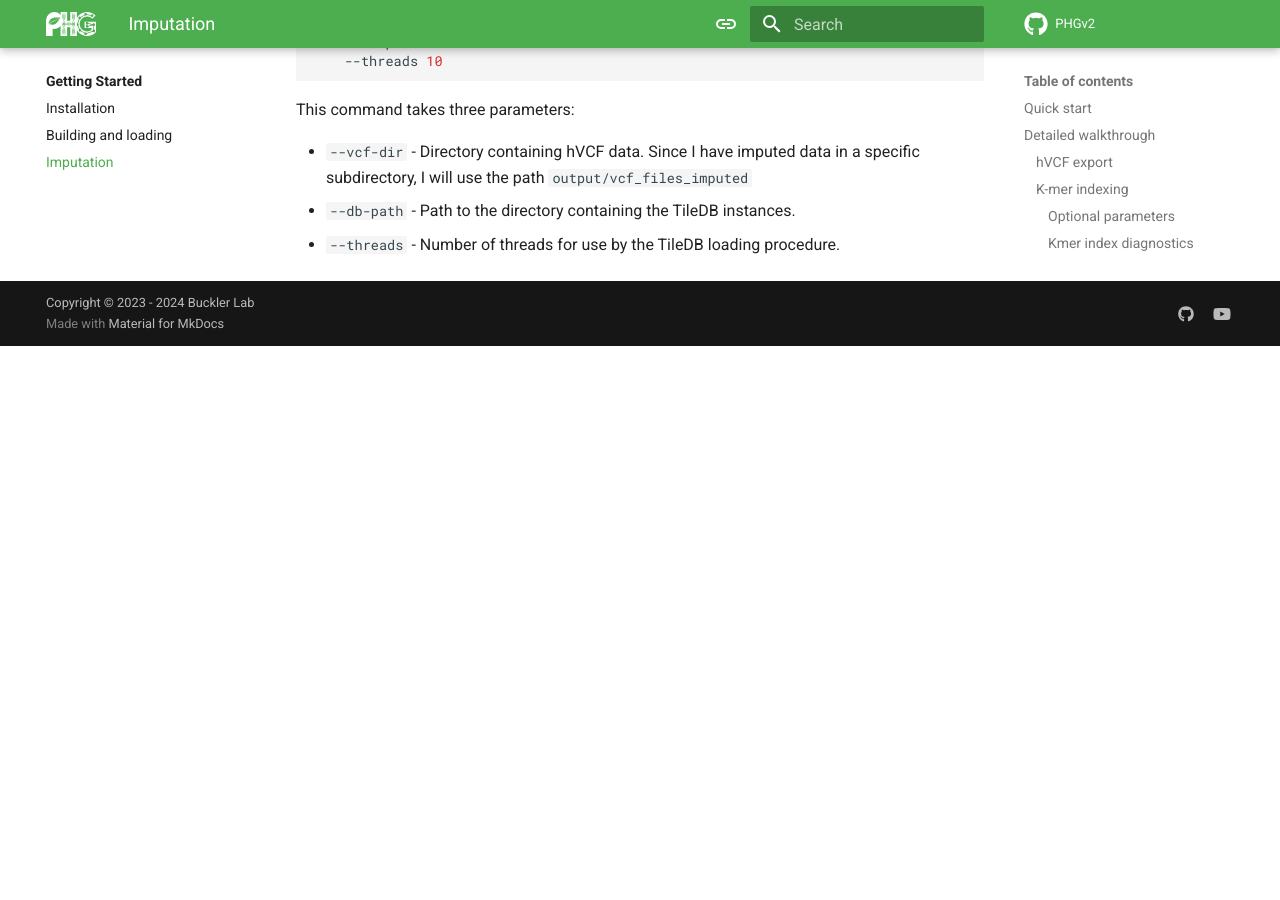
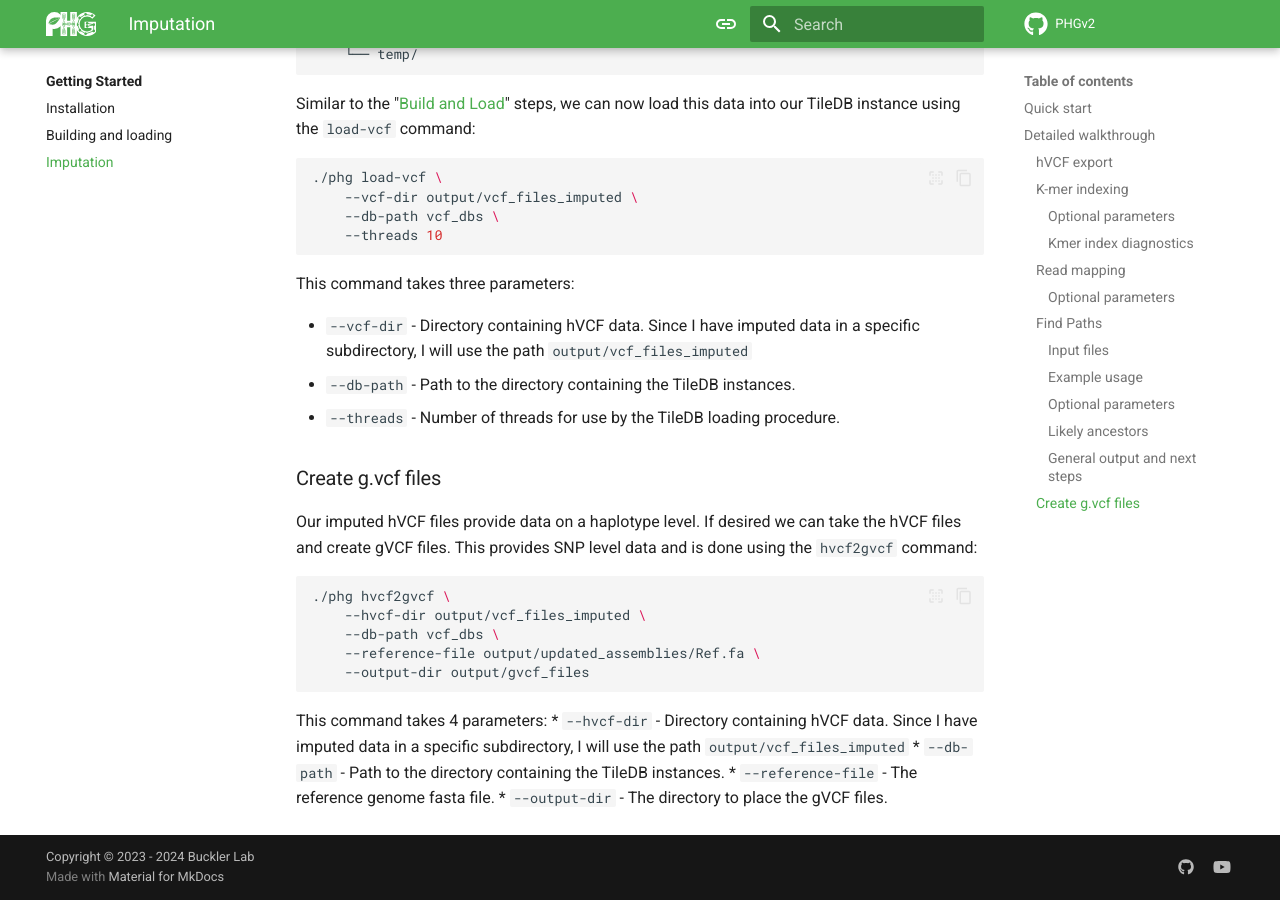
Before and after one commit to maize-genetics/phg_v2, an MkDocs documentation site: the page built from docs/imputation.md, in a window 1280 px wide and 900 px high, scrolled down 14118 px. Built offline with MkDocs 1.6.1 and Material for MkDocs 9.7.7, drawn with Linux system fonts in a browser that asks for light colours; comment, search, counter and statistics services are not loaded; before the commit the page ends 14464 px from its top, so only the background shows below that; some of the changed text lies outside the part shown.

Commit message:
add basic documentation

````diff
--- a/docs/imputation.md
+++ b/docs/imputation.md
@@ -49,6 +49,14 @@
       --output-dir /my/imputed/hvcfs
   ```
 
+* OPTIONAL: Get SNPs from imputed hVCFs
+  ```shell
+  phg hvcf2gvcf \
+      --hvcf-dir /my/imputed/hvcfs \
+      --db-path /my/db/uri \
+      --reference-file /my/ref/genome \
+      --output-dir /my/gvcf/dir
+  ```
 
 ## Detailed walkthrough
 
@@ -671,3 +679,24 @@
 * `--db-path` - Path to the directory containing the TileDB instances.
 * `--threads` - Number of threads for use by the TileDB loading
   procedure.
+
+### Create g.vcf files
+Our imputed hVCF files provide data on a haplotype level. If desired we can take
+the hVCF files and create gVCF files. This provides SNP level data and is done using
+the `hvcf2gvcf` command:
+
+
+```shell
+./phg hvcf2gvcf \
+    --hvcf-dir output/vcf_files_imputed \
+    --db-path vcf_dbs \
+    --reference-file output/updated_assemblies/Ref.fa \
+    --output-dir output/gvcf_files
+```
+This command takes 4 parameters:
+* `--hvcf-dir` - Directory containing hVCF data. Since I have imputed
+  data in a specific subdirectory, I will use the path
+  `output/vcf_files_imputed`
+* `--db-path` - Path to the directory containing the TileDB instances.
+* `--reference-file` - The reference genome fasta file.
+* `--output-dir` - The directory to place the gVCF files.
````
